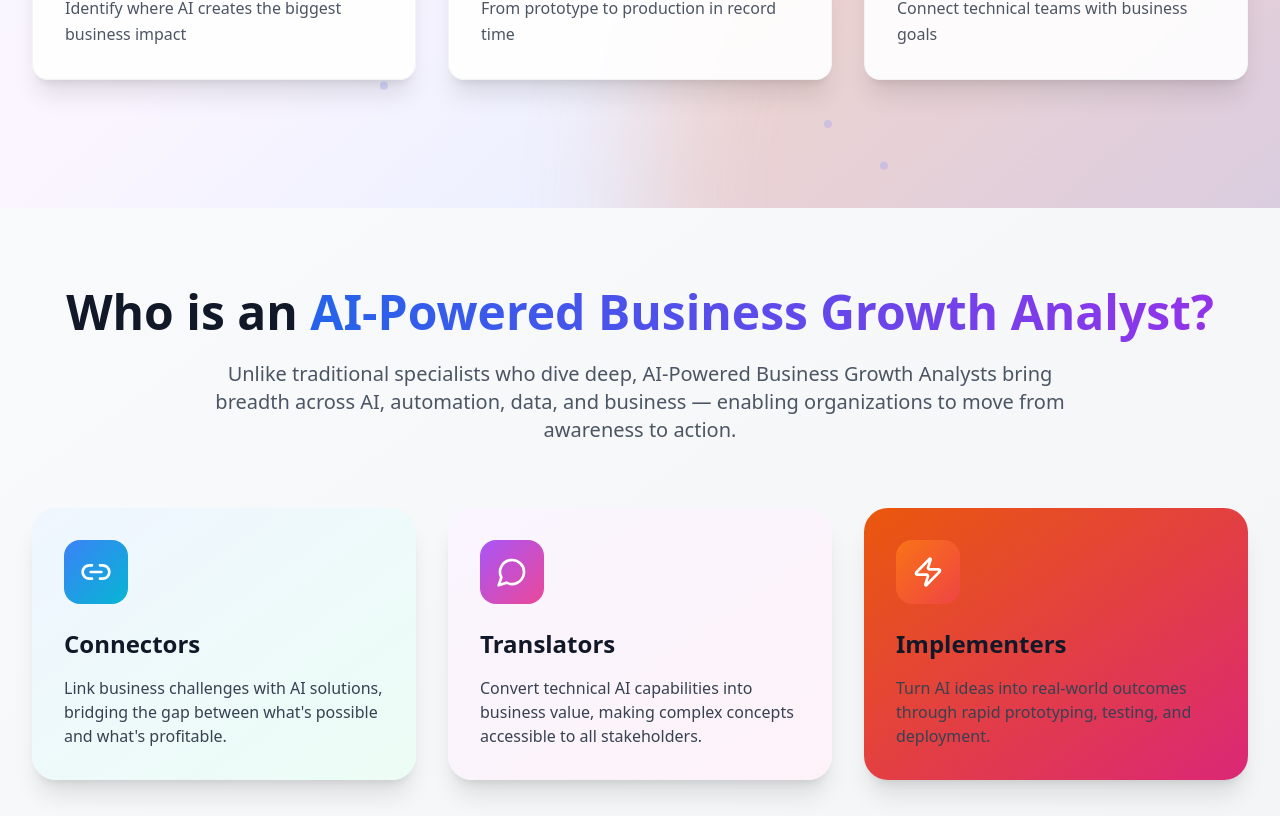
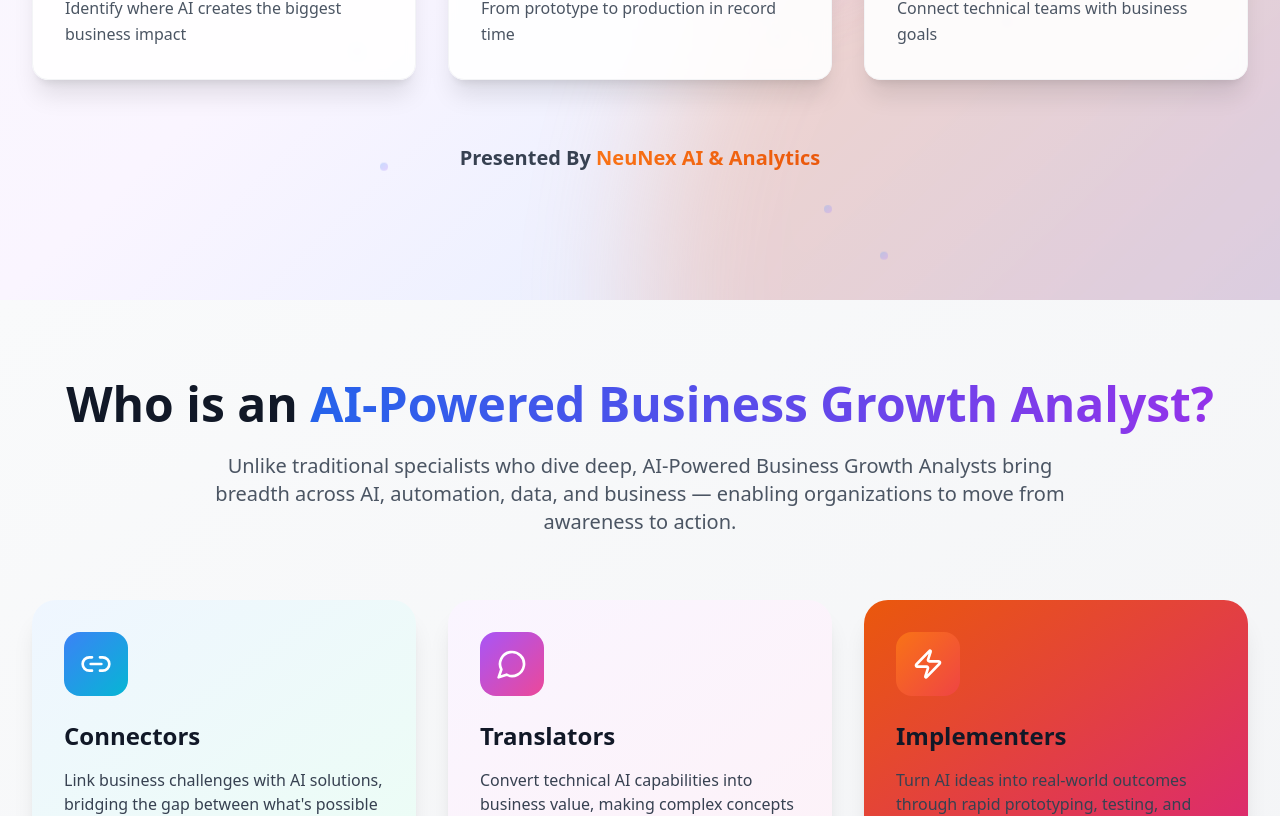
Before and after one commit to Hakeem1235/AI-generelist, a React (Vite) app: page / in a window 1280 px wide. Shown: the part 912-1728 px from the top of the page. Built offline with nearby package versions, Linux system fonts and the light colour scheme.

Commit message:
Updated Hero.jsx

```diff
--- a/src/components/Footer.jsx
+++ b/src/components/Footer.jsx
@@ -57,7 +57,10 @@ const Footer = () => {
             </span>
           </div>
           <p className="text-gray-400 mb-2">AI-Powered Business Growth Analyst</p>
-          <p className="text-gray-500 text-sm">Driving business growth through smart AI-powered strategies, data, and automation</p>
+          <p className="text-gray-500 text-sm mb-4">Driving business growth through smart AI-powered strategies, data, and automation</p>
+          <p className="text-gray-300 text-base font-semibold mt-6">
+            Presented By <span className="bg-gradient-to-r from-orange-400 to-orange-500 bg-clip-text text-transparent">NeuNex AI & Analytics</span>
+          </p>
         </div>
       </div>
     </footer>
--- a/src/components/Hero.jsx
+++ b/src/components/Hero.jsx
@@ -167,6 +167,13 @@ const Hero = () => {
             <p className="text-gray-600 leading-relaxed">Connect technical teams with business goals</p>
           </div>
         </div>
+
+        {/* Presented By Line */}
+        <div className="text-center mt-16 animate-fadeInUp delay-1000">
+          <p className="text-lg md:text-xl text-gray-700 font-semibold">
+            Presented By <span className="bg-gradient-to-r from-orange-500 to-orange-600 bg-clip-text text-transparent">NeuNex AI & Analytics</span>
+          </p>
+        </div>
       </div>
     </section>
   );
```
